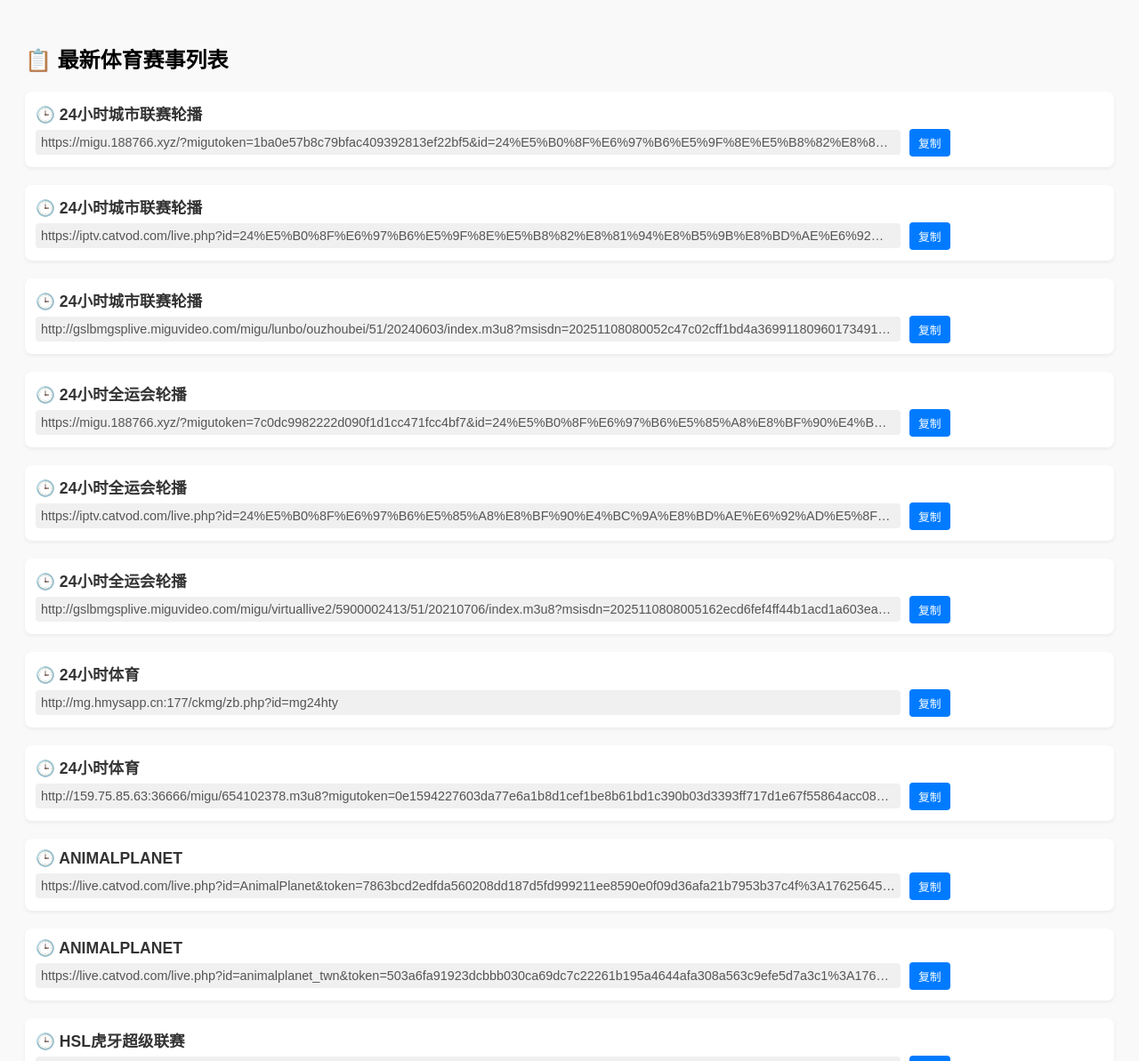
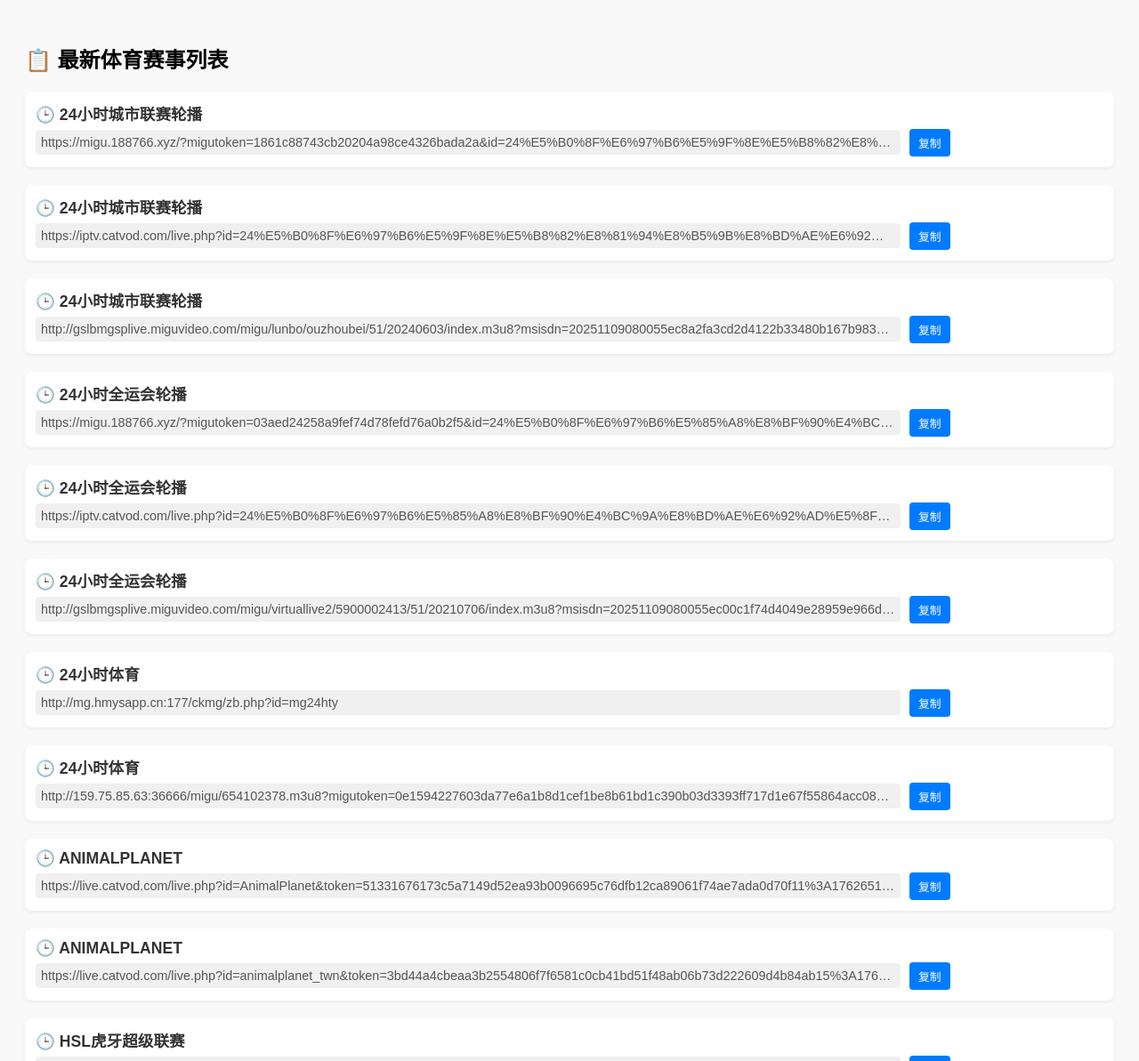
Before and after one commit to kimwang1978/iptv.github.io, a Jekyll site: the page tiyu.html, which Jekyll copies as it is, in a window 1280 px wide. Shown: the top 1193 px of the page at 89% size. Built offline with Jekyll 4.4.1, drawn with Linux system fonts in a browser that asks for light colours.

Commit message:
Sync File 2025-11-09 03:44:39

```diff
--- a/tiyu.html
+++ b/tiyu.html
@@ -52,7 +52,7 @@
         <div class="item">
             <div class="title">🕒 24小时城市联赛轮播</div>
             <div class="url-wrapper">
-                <div class="url" id="url_0">https://migu.188766.xyz/?migutoken=1ba0e57b8c79bfac409392813ef22bf5&id=24%E5%B0%8F%E6%97%B6%E5%9F%8E%E5%B8%82%E8%81%94%E8%B5%9B%E8%BD%AE%E6%92%AD%E5%8F%B0&type=yy</div>
+                <div class="url" id="url_0">https://migu.188766.xyz/?migutoken=1861c88743cb20204a98ce4326bada2a&id=24%E5%B0%8F%E6%97%B6%E5%9F%8E%E5%B8%82%E8%81%94%E8%B5%9B%E8%BD%AE%E6%92%AD%E5%8F%B0&type=yy</div>
                 <button class="copy-btn" onclick="copyToClipboard('url_0')">复制</button>
             </div>
         </div>
@@ -68,7 +68,7 @@
         <div class="item">
             <div class="title">🕒 24小时城市联赛轮播</div>
             <div class="url-wrapper">
-                <div class="url" id="url_2">http://gslbmgsplive.miguvideo.com/migu/lunbo/ouzhoubei/51/20240603/index.m3u8?msisdn=20251108080052c47c02cff1bd4a369911809601734914&mdspid=&spid=800033&netType=0&sid=5910022136&pid=2028597139&timestamp=20251108080052&Channel_ID=0116_2600000900-99000-201600010010027&ProgramID=915512915&ParentNodeID=-99&assertID=5910022136&client_ip=106.13.250.83&SecurityKey=20251108080052&promotionId=&mvid=5900006618&mcid=500020&playurlVersion=WX-A1-8.10.1-RELEASE&userid=&jmhm=&videocodec=h264&bean=mgspad&tid=android&conFee=0&puData=d1c90885c749f6d69f9090c751ec1411&ddCalcu=1d11e4c0195c00e818557cc704990f96fd96</div>
+                <div class="url" id="url_2">http://gslbmgsplive.miguvideo.com/migu/lunbo/ouzhoubei/51/20240603/index.m3u8?msisdn=20251109080055ec8a2fa3cd2d4122b33480b167b983d0&mdspid=&spid=800033&netType=0&sid=5910022136&pid=2028597139&timestamp=20251109080055&Channel_ID=0116_2600000900-99000-201600010010027&ProgramID=915512915&ParentNodeID=-99&assertID=5910022136&client_ip=106.13.250.83&SecurityKey=20251109080055&promotionId=&mvid=5900006618&mcid=500020&playurlVersion=WX-A1-8.10.1-RELEASE&userid=&jmhm=&videocodec=h264&bean=mgspad&tid=android&conFee=0&puData=2003f881e4c533603c6a6b6faebfba76&ddCalcu=6270ea00b35ff0b8e8a1fe64bc65a363c630</div>
                 <button class="copy-btn" onclick="copyToClipboard('url_2')">复制</button>
             </div>
         </div>
@@ -76,7 +76,7 @@
         <div class="item">
             <div class="title">🕒 24小时全运会轮播</div>
             <div class="url-wrapper">
-                <div class="url" id="url_3">https://migu.188766.xyz/?migutoken=7c0dc9982222d090f1d1cc471fcc4bf7&id=24%E5%B0%8F%E6%97%B6%E5%85%A8%E8%BF%90%E4%BC%9A%E8%BD%AE%E6%92%AD%E5%8F%B0&type=yy</div>
+                <div class="url" id="url_3">https://migu.188766.xyz/?migutoken=03aed24258a9fef74d78fefd76a0b2f5&id=24%E5%B0%8F%E6%97%B6%E5%85%A8%E8%BF%90%E4%BC%9A%E8%BD%AE%E6%92%AD%E5%8F%B0&type=yy</div>
                 <button class="copy-btn" onclick="copyToClipboard('url_3')">复制</button>
             </div>
         </div>
@@ -92,7 +92,7 @@
         <div class="item">
             <div class="title">🕒 24小时全运会轮播</div>
             <div class="url-wrapper">
-                <div class="url" id="url_5">http://gslbmgsplive.miguvideo.com/migu/virtuallive2/5900002413/51/20210706/index.m3u8?msisdn=2025110808005162ecd6fef4ff44b1acd1a603ea88bd56&mdspid=&spid=800033&netType=0&sid=5910019527&pid=2028597139&timestamp=20251108080051&Channel_ID=0116_2600000900-99000-201600010010027&ProgramID=713600957&ParentNodeID=-99&assertID=5910019527&client_ip=106.13.250.83&SecurityKey=20251108080051&promotionId=&mvid=5900002443&mcid=500020&playurlVersion=WX-A1-8.10.1-RELEASE&userid=&jmhm=&videocodec=h264&bean=mgspad&tid=android&conFee=0&puData=4f5565407e817b981c8be25111507a4a&ddCalcu=a44fea50753060551410175e28e1b78bc918</div>
+                <div class="url" id="url_5">http://gslbmgsplive.miguvideo.com/migu/virtuallive2/5900002413/51/20210706/index.m3u8?msisdn=20251109080055ec00c1f74d4049e28959e966d99c172a&mdspid=&spid=800033&netType=0&sid=5910019527&pid=2028597139&timestamp=20251109080055&Channel_ID=0116_2600000900-99000-201600010010027&ProgramID=713600957&ParentNodeID=-99&assertID=5910019527&client_ip=106.13.250.83&SecurityKey=20251109080055&promotionId=&mvid=5900002443&mcid=500020&playurlVersion=WX-A1-8.10.1-RELEASE&userid=&jmhm=&videocodec=h264&bean=mgspad&tid=android&conFee=0&puData=e83cf810468de70d1cb8a4299f540874&ddCalcu=4e78e8300c34f058f190942648ad8eb7c01d</div>
                 <button class="copy-btn" onclick="copyToClipboard('url_5')">复制</button>
             </div>
         </div>
@@ -116,7 +116,7 @@
         <div class="item">
             <div class="title">🕒 ANIMALPLANET</div>
             <div class="url-wrapper">
-                <div class="url" id="url_8">https://live.catvod.com/live.php?id=AnimalPlanet&token=7863bcd2edfda560208dd187d5fd999211ee8590e0f09d36afa21b7953b37c4f%3A1762564553%3AMTMuODMuMjMzLjk3</div>
+                <div class="url" id="url_8">https://live.catvod.com/live.php?id=AnimalPlanet&token=51331676173c5a7149d52ea93b0096695c76dfb12ca89061f74ae7ada0d70f11%3A1762651360%3AMTM1LjIzMi4yMDAuMjA4</div>
                 <button class="copy-btn" onclick="copyToClipboard('url_8')">复制</button>
             </div>
         </div>
@@ -124,7 +124,7 @@
         <div class="item">
             <div class="title">🕒 ANIMALPLANET</div>
             <div class="url-wrapper">
-                <div class="url" id="url_9">https://live.catvod.com/live.php?id=animalplanet_twn&token=503a6fa91923dcbbb030ca69dc7c22261b195a4644afa308a563c9efe5d7a3c1%3A1762564553%3AMTMuODMuMjMzLjk3</div>
+                <div class="url" id="url_9">https://live.catvod.com/live.php?id=animalplanet_twn&token=3bd44a4cbeaa3b2554806f7f6581c0cb41bd51f48ab06b73d222609d4b84ab15%3A1762651360%3AMTM1LjIzMi4yMDAuMjA4</div>
                 <button class="copy-btn" onclick="copyToClipboard('url_9')">复制</button>
             </div>
         </div>
```
